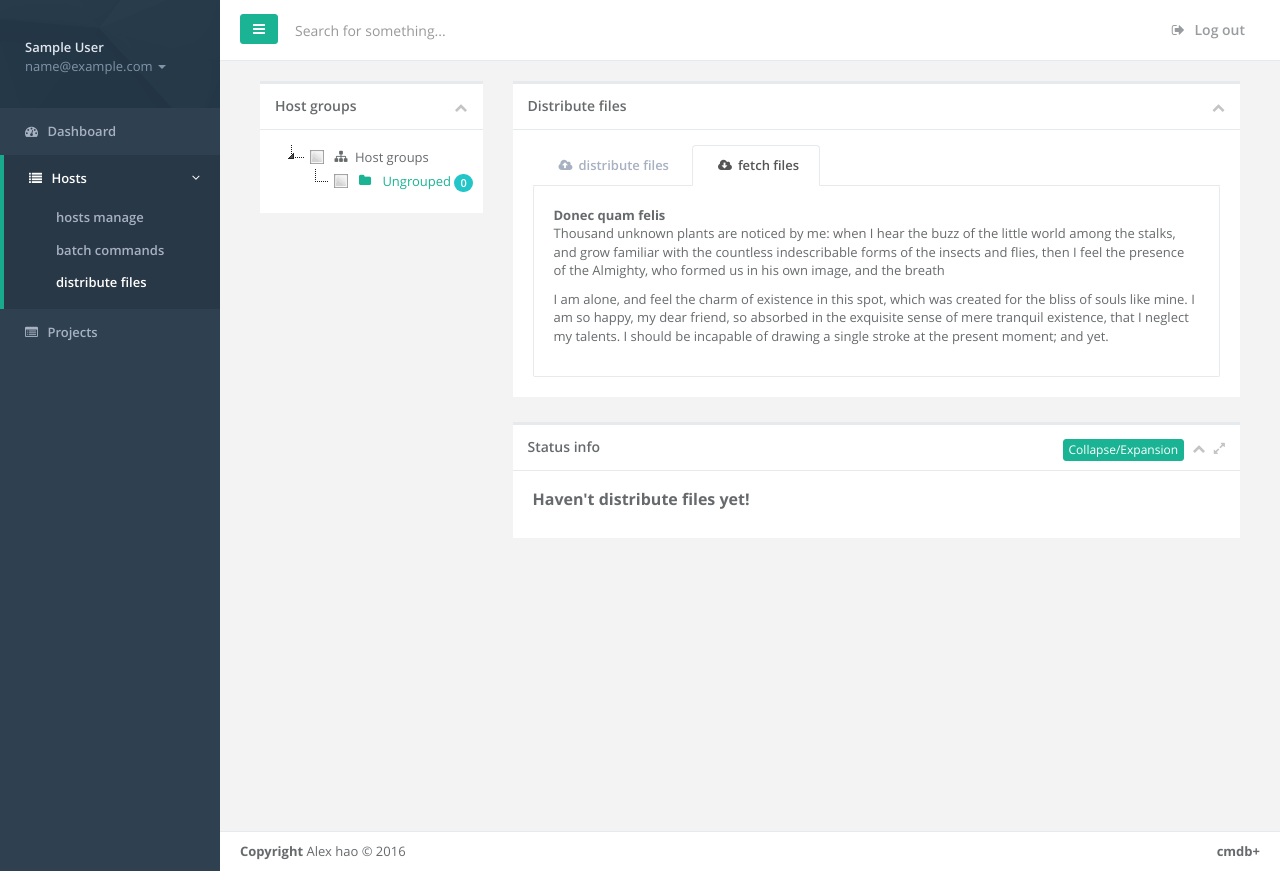
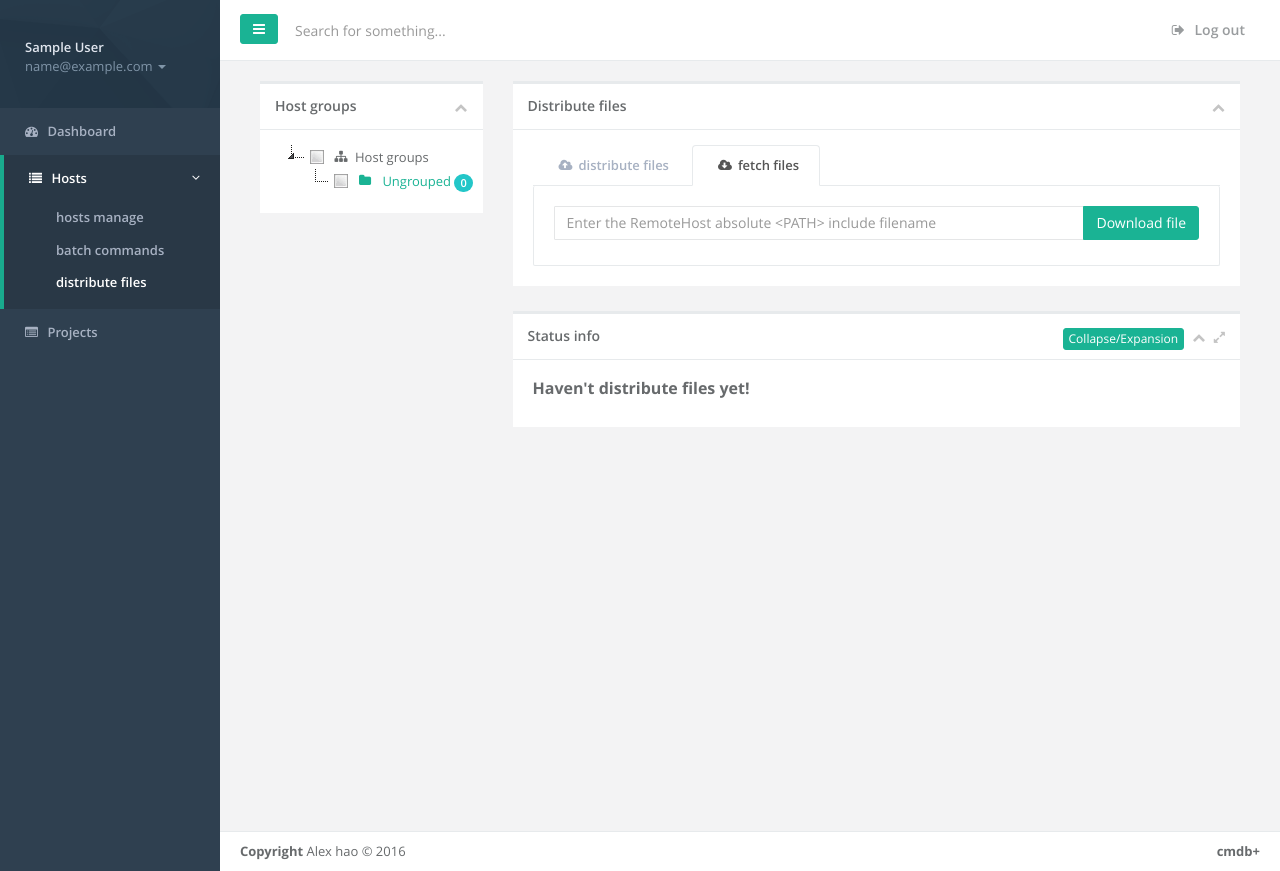
Before and after one commit to qwerkinglin/CMDB_platform, a Django app: page /hosts/files/ in a window 1280 px wide, after a click on "fetch files". Run offline with Django 3.2, Linux system fonts and the light colour scheme; the visitor is signed in with stand-in values (Sample User, id 1); data that the repository does not hold is empty; some libraries are stand-ins or nearby versions.

Commit message:
批量文件分发模块完成

```diff
--- a/hosts/views.py
+++ b/hosts/views.py
@@ -24,6 +24,7 @@ def hosts_commands(request):
 
 @login_required
 def submit_task(request):
+    # print request.POST
     tas_obj = task.Task(request)
     res = tas_obj.handle()
     return HttpResponse(json.dumps(res))
@@ -39,4 +40,5 @@ def get_task_result(request):
 def file_upload(request):
     filename = request.FILES['file']
     file_path =utils.handle_upload_file(request,filename)
-    return HttpResponse(json.dumps({'uploaded_file_path':file_path}))
+    # return HttpResponse(json.dumps({'uploaded_file_path':file_path}))
+    return HttpResponse(file_path)
--- a/templates/hosts/multi_task_js_component.html
+++ b/templates/hosts/multi_task_js_component.html
@@ -61,30 +61,60 @@
     function SubmitTask(task_type){
         if (task_type == 'multi_cmd'){
             FormVerification(task_type);
+        }else if (task_type == 'multi_file_transfer'){
+            FormVerification(task_type);
         }
     }
 
     function FormVerification(task_type){
         var err_list = [];
         var data_list = {};
+        var selected_hosts = VerifyHostSelection();
+        data_list['task_type'] = task_type;
+        data_list['selected_hosts'] = selected_hosts;
+        if (selected_hosts.length == 0){
+            err_list.push(['Authentication Failed',"Tip: haven`t select hosts!"])
+        }
+
         if (task_type == 'multi_cmd'){
-            var selected_hosts = VerifyHostSelection();
-            data_list['selected_hosts'] = selected_hosts;
             var cmd_text = $.trim($("#cmd_text").val());
             data_list['cmd'] = cmd_text;
-            data_list['task_type'] = task_type;
+
             if (selected_hosts.length == 0){
                 err_list.push(['Authentication Failed',"Tip: haven`t select hosts!"])
             }
             if (cmd_text.length == 0){
                 err_list.push(['Authentication Failed',"Tip: haven`t enter a command!"])
             }
+        }else if (task_type == 'multi_file_transfer'){
+            //verify upload or download
+            if ($('#file_send').hasClass('active')){
+                var remote_path_val = $.trim($('#remote_file_path').val());
+                data_list['remote_path'] = remote_path_val;
+                data_list['file_transfer_type'] = 'file_send';
+                if (remote_path_val.length == 0){
+                    err_list.push(['Authentication Failed',"Tip: haven`t enter remote path!"])
+                }
+
+                if (upload_files.length == 0){
+                    err_list.push(['Authentication Failed',"Tip: haven`t submit files!"])
+                }
+                data_list['upload_files'] = upload_files;
+
+            }else if ($('#file_fetch').hasClass('active')){
+                var download_path_val = $.trim($('#download_remote_file_path').val());
+                data_list['remote_path'] = download_path_val;
+                data_list['file_transfer_type'] = 'file_get';
+                if (download_path_val.length == 0){
+                    err_list.push(['Authentication Failed',"Tip: haven`t enter remote files path!"])
+                }
+            }
         }
 
         if (err_list.length > 0){
             $("#err-msg").html("");
             $.each(err_list,function(index,item){
-                var err_msg = '<div class="alert-warning alert-dismissable">' + item[1] + '</div>'
+                var err_msg = '<div class="alert-warning alert-dismissable">' + item[1] + '</div>';
                 $("#err-msg").append(err_msg);
             })
         }else{
@@ -112,14 +142,15 @@
         GetTaskResult(task_id);
         ResultRefresh = setInterval(function(){
             var stat_list = [];
+            var load_image_html = '<img src="/static/css/plugins/jsTree/throbber.gif" alt="loadimage">';
             $('#result-box').find("pre").each(function(i,val){
                 var res = $(this).html();
                 stat_list.push(res);
-                if (res == "N/A"){
+                if (res == load_image_html){
                     GetTaskResult(task_id);
                 }
             });
-            if(stat_list.indexOf('N/A') == -1){
+            if(stat_list.indexOf(load_image_html) == -1){
                 clearInterval(ResultRefresh);
             }
         },2000);
--- a/templates/hosts/mutil_files_transfer.html
+++ b/templates/hosts/mutil_files_transfer.html
@@ -23,37 +23,34 @@
         <div class="ibox-content">
             <div class="tabs-container">
                 <ul class="nav nav-tabs">
-                    <li class="active"><a data-toggle="tab" href="#tab-1"><i class="fa fa-cloud-upload"></i>distribute files</a></li>
-                    <li class=""><a data-toggle="tab" href="#tab-2"><i class="fa fa-cloud-download"></i>fetch files</a></li>
+                    <li id="file_send" class="active"><a data-toggle="tab" href="#tab-1"><i class="fa fa-cloud-upload"></i>distribute files</a></li>
+                    <li id="file_fetch" class=""><a data-toggle="tab" href="#tab-2"><i class="fa fa-cloud-download"></i>fetch files</a></li>
                 </ul>
                 <div class="tab-content">
                     <div id="tab-1" class="tab-pane active">
                         <div class="panel-body">
                             <div id="my-awesome-dropzone" class="dropzone" action="#">
-                                <button id="upload_submit" type="submit" class="btn btn-primary pull-right">Submit to localhost</button>
+                                <button id="upload_submit" type="submit" class="btn btn-info pull-right">Submit files</button>
                                 <div class="dropzone-previews"></div>
                             </div>
                             </br>
                             <div class="input-group">
-                                <input id="multi_file_text" type="text" class="form-control" placeholder="Enter the RemoteHost absolute path except filename"><span class="input-group-btn"><button type="button" class="btn btn-primary" onclick="SubmitTask('multi_file_tranfer')">Upload</button></span>
+                                <input id="remote_file_path" type="text" class="form-control" placeholder="Enter the RemoteHost absolute <PATH> except filename"><span class="input-group-btn"><button type="button" class="btn btn-primary" onclick="SubmitTask('multi_file_transfer')">Upload files</button></span>
                             </div>
                         </div>
                     </div>
                     <div id="tab-2" class="tab-pane">
                         <div class="panel-body">
-                            <strong>Donec quam felis</strong>
-
-                            <p>Thousand unknown plants are noticed by me: when I hear the buzz of the little world among the stalks, and grow familiar with the countless indescribable forms of the insects
-                                and flies, then I feel the presence of the Almighty, who formed us in his own image, and the breath </p>
-
-                            <p>I am alone, and feel the charm of existence in this spot, which was created for the bliss of souls like mine. I am so happy, my dear friend, so absorbed in the exquisite
-                                sense of mere tranquil existence, that I neglect my talents. I should be incapable of drawing a single stroke at the present moment; and yet.</p>
+                            <div class="input-group">
+                                <input id="download_remote_file_path" type="text" class="form-control" placeholder="Enter the RemoteHost absolute <PATH> include filename"><span class="input-group-btn"><button type="button" class="btn btn-primary" onclick="SubmitTask('multi_file_transfer')">Download file</button></span>
+                            </div>
                         </div>
                     </div>
                 </div>
             </div>
+            <div id="err-msg"></div>
         </div>
-        <div id="err-msg"></div>
+
     </div>
 
     <div class="ibox">
@@ -84,7 +81,7 @@
 <script src="/static/js/plugins/dropzone/dropzone.js"></script>
 <script>
     $(document).ready(function(){
-
+        upload_files = [];
         Dropzone.options.myAwesomeDropzone = {
             url: "{% url 'file_upload' %}",
             autoProcessQueue: false,    //如为true 拖入文件到dropzone时自动上传到后台
@@ -93,8 +90,8 @@
             maxFiles: 10,
             maxFilesize:50,
             addRemoveLinks: true,
+            // Dropzone settings
 
-            // Dropzone settings
             init: function() {
                 var myDropzone = this;
                 this.element.querySelector("#upload_submit").addEventListener("click", function(e) {
@@ -104,13 +101,13 @@
                 });
 {#                this.on("sendingmultiple", function() {#}
 {#                });#}
-{#                this.on("successmultiple", function(files, response) {#}
-{#                });#}
-{#                this.on("errormultiple", function(files, response) {#}
-{#                });#}
+                this.on("success", function(files, response) {
+                    upload_files.push(response);
+                });
+                this.on("error", function(files, response) {
+                });
             }
-        }
-
+        };
    });
 </script>
 {% endblock %}
```
Also changed, not shown: hosts/backends/multi_task.py (+8 -3 lines), hosts/backends/paramiko_handle.py (+42 -2 lines), hosts/task.py (+41 -5 lines), hosts/utils.py (+6 -6 lines).
